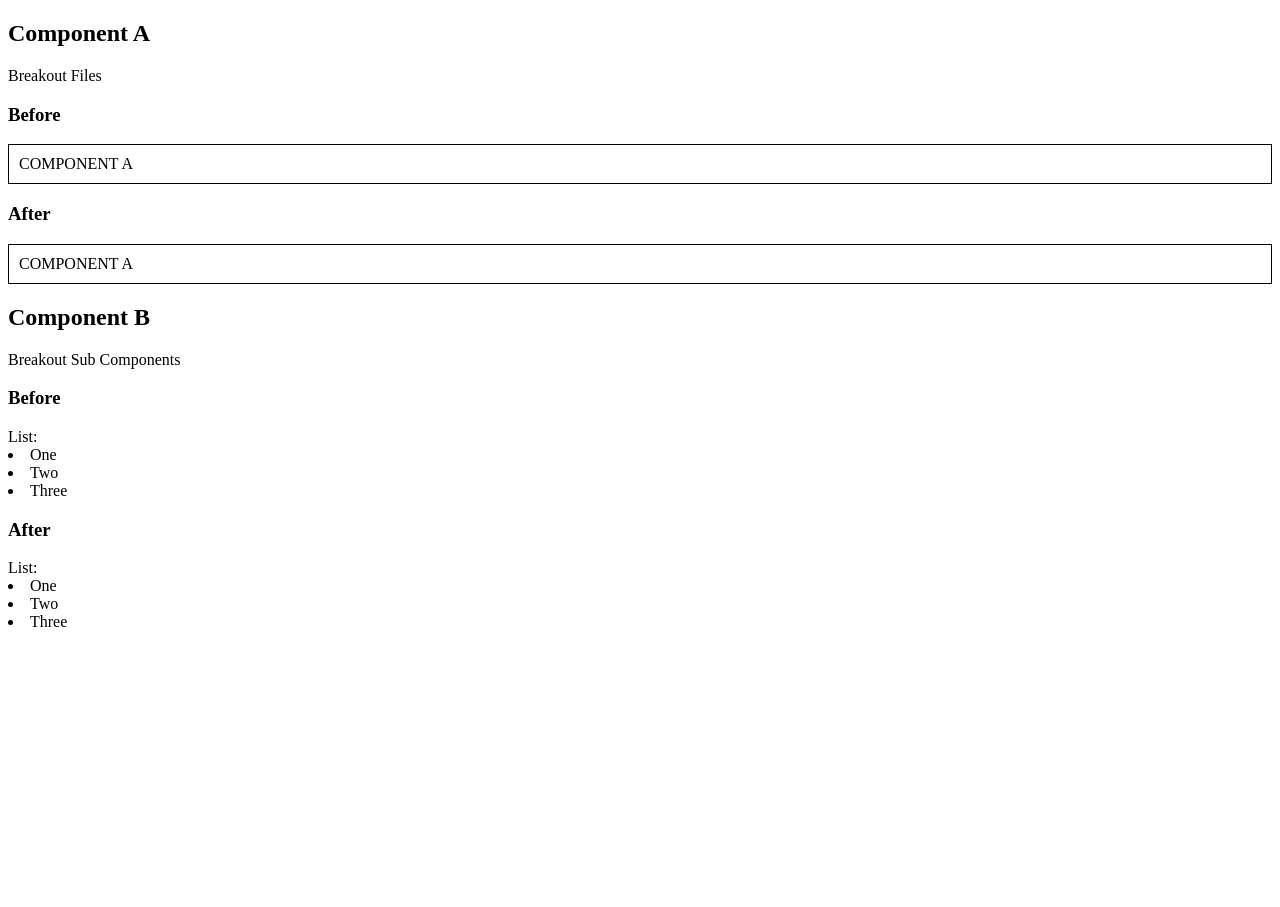
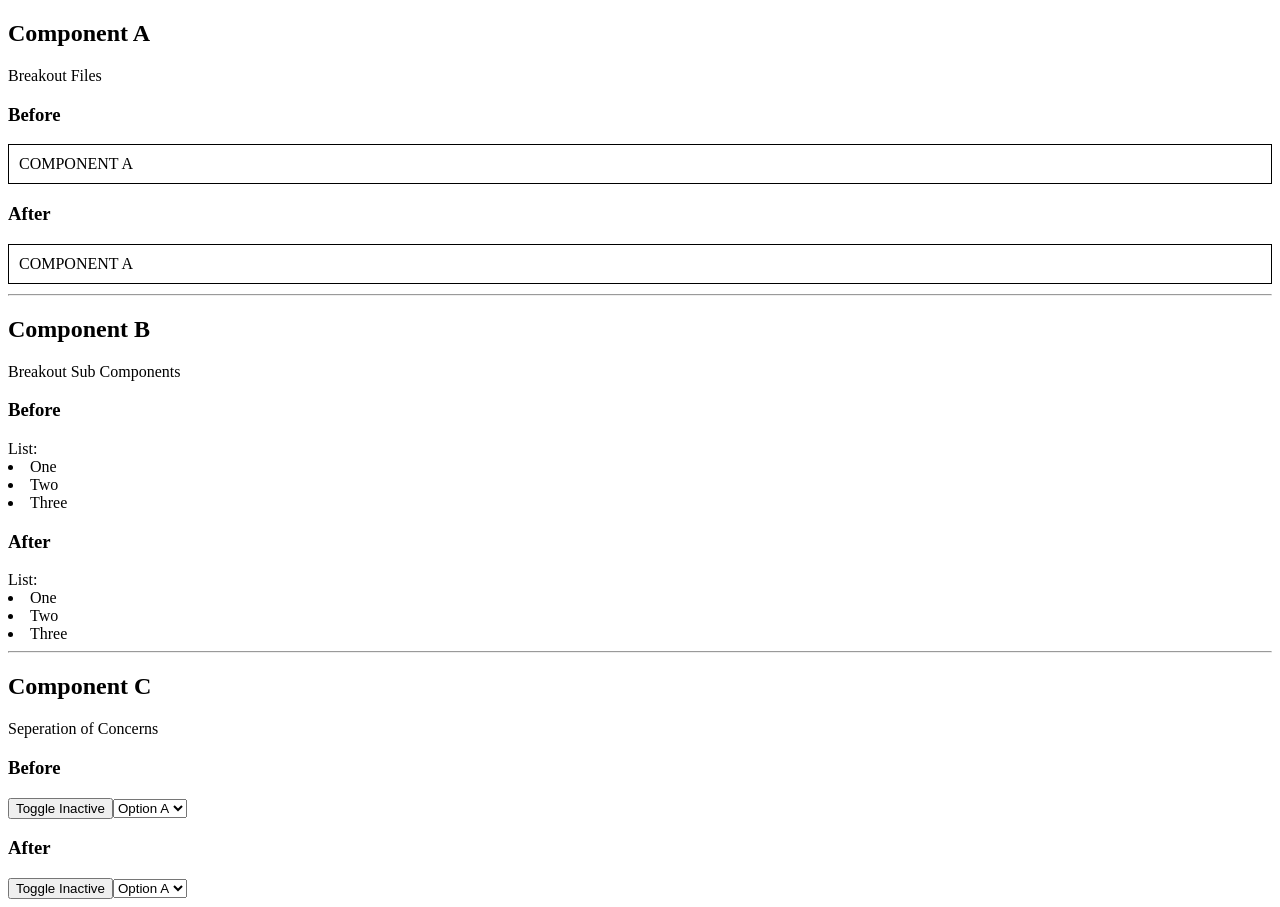
Before and after one commit to travishoki/react-standards-less-huge-and-more-awesome, a React (Create React App) app: page / in a window 1280 px wide. Before the commit the page ends 800 px from the top, so only its background shows below. Built offline with nearby package versions, Linux system fonts and the light colour scheme.

Commit message:
componentC seperation of concerns

```diff
--- a/src/App.js
+++ b/src/App.js
@@ -2,6 +2,7 @@ import React from 'react';
 
 import ComponentA from './components/ComponentA';
 import ComponentB from './components/ComponentB';
+import ComponentC from './components/ComponentC';
 
 const App = () => (
   <div className="App">
@@ -16,6 +17,8 @@ const App = () => (
       <ComponentA.After />
     </section>
 
+    <hr />
+
     <section>
       <h2>Component B</h2>
       <p>Breakout Sub Components</p>
@@ -26,6 +29,19 @@ const App = () => (
       <h3>After</h3>
       <ComponentB.After />
     </section>
+
+    <hr />
+
+    <section>
+      <h2>Component C</h2>
+      <p>Seperation of Concerns</p>
+
+      <h3>Before</h3>
+      <ComponentC.Before />
+
+      <h3>After</h3>
+      <ComponentC.After />
+    </section>
   </div>
 );
 
--- /dev/null
+++ b/src/components/ComponentC/After/ButtonField/index.js
@@ -0,0 +1,22 @@
+import React, { useState } from 'react';
+
+const ButtonField = () => {
+  const [isButtonActive, setIsButtonActive] = useState(false);
+
+  const handleButtonClick = () => {
+    setIsButtonActive(!isButtonActive);
+  };
+
+  return (
+    <button
+      onClick={handleButtonClick}
+      type="button"
+    >
+      Toggle
+      {' '}
+      {isButtonActive ? 'Active' : 'Inactive'}
+    </button>
+  );
+};
+
+export default ButtonField;
--- /dev/null
+++ b/src/components/ComponentC/After/SelectField/index.js
@@ -0,0 +1,22 @@
+import React, { useState } from 'react';
+
+const SelectField = () => {
+  const [selectValue, setSelectValue] = useState('a');
+
+  const handleSelectionChange = (event) => {
+    const { value } = event.target;
+    setSelectValue(value);
+  };
+
+  return (
+    <select
+      value={selectValue}
+      onChange={handleSelectionChange}
+    >
+      <option value="a">Option A</option>
+      <option value="b">Option B</option>
+    </select>
+  );
+};
+
+export default SelectField;
--- /dev/null
+++ b/src/components/ComponentC/After/index.js
@@ -0,0 +1,13 @@
+import React from 'react';
+
+import ButtonField from './ButtonField';
+import SelectField from './SelectField';
+
+const ComponentC = () => (
+  <div>
+    <ButtonField />
+    <SelectField />
+  </div>
+);
+
+export default ComponentC;
--- /dev/null
+++ b/src/components/ComponentC/Before/index.js
@@ -0,0 +1,38 @@
+import React, { useState } from 'react';
+
+const ComponentC = () => {
+  const [isButtonActive, setIsButtonActive] = useState(false);
+  const [selectValue, setSelectValue] = useState('a');
+
+  const handleButtonClick = () => {
+    setIsButtonActive(!isButtonActive);
+  };
+
+  const handleSelectionChange = (event) => {
+    const { value } = event.target;
+    setSelectValue(value);
+  };
+
+  return (
+    <div>
+      <button
+        onClick={handleButtonClick}
+        type="button"
+      >
+        Toggle
+        {' '}
+        {isButtonActive ? 'Active' : 'Inactive'}
+      </button>
+
+      <select
+        value={selectValue}
+        onChange={handleSelectionChange}
+      >
+        <option value="a">Option A</option>
+        <option value="b">Option B</option>
+      </select>
+    </div>
+  );
+};
+
+export default ComponentC;
--- /dev/null
+++ b/src/components/ComponentC/index.js
@@ -0,0 +1,7 @@
+import After from './After';
+import Before from './Before';
+
+export default {
+  After,
+  Before,
+};
```
